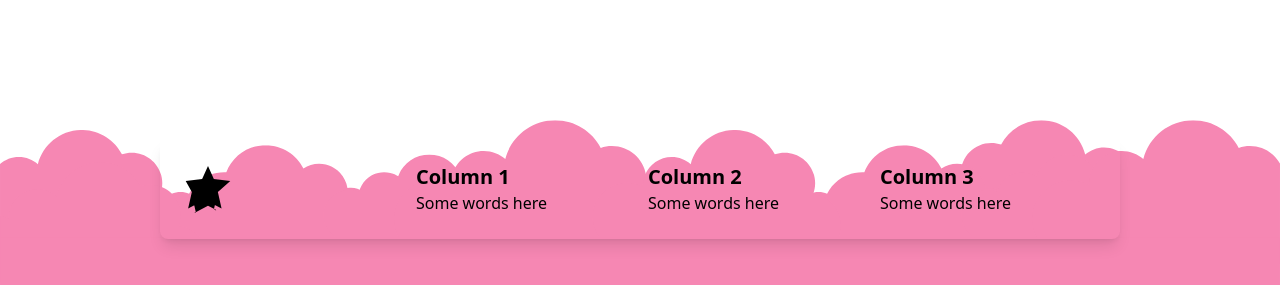
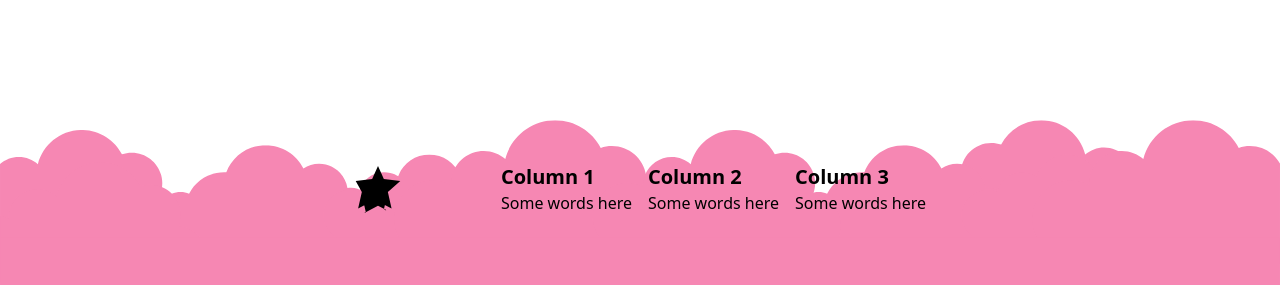
Before and after one commit to IndexDuo/Flotto, a website: page index.html in a window 1280 px wide. Shown: the part 843-1128 px from the top of the page. Drawn offline with nearby package versions, Linux system fonts and the light colour scheme; files that its build step writes are made by us from their sources.

Commit message:
Oct 7, 2023, 7:43 PM

```diff
--- a/index.html
+++ b/index.html
@@ -65,7 +65,7 @@
     <footer class="w-full">
       <div class="h-96 bg-cover bg-no-repeat bg-center relative" style="background-image: url('assets/images/cloud3.svg');">
         <div class="absolute inset-0 flex items-center justify-center">
-          <div class="w-3/4 p-6 rounded-lg shadow-lg" style="top: 50%;">
+          <div>
             <div class="grid grid-cols-4 gap-4 items-center">
               <div class="col-span-1">
                 <!-- Your icon here -->
```
